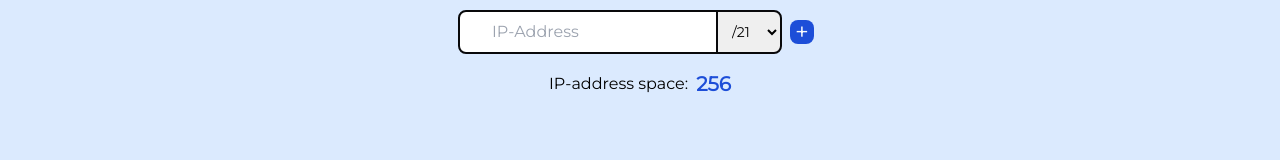
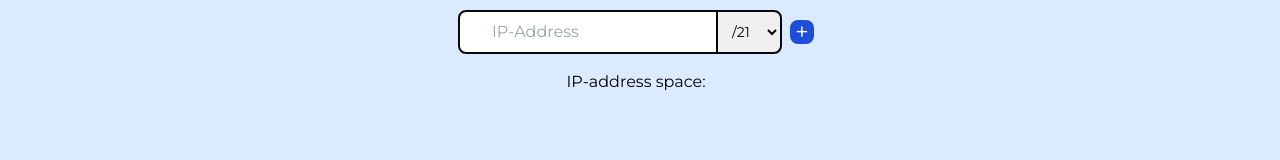
Before and after one commit to AlexanderLaaser/Subneter, a React (Vite) app in the folder frontend/: page / in a window 1280 px wide. Shown: the part 158-318 px from the top of the page. Built offline with nearby package versions, Linux system fonts and the light colour scheme.

Commit message:
added first util

```diff
--- a/frontend/src/body/IpInput.tsx
+++ b/frontend/src/body/IpInput.tsx
@@ -5,6 +5,7 @@ function IpInput() {
   const [ip, setIp] = useState("");
   const [subnet_mask, setSubnetMask] = useState("21");
   const [isValid, setIsValid] = useState(false);
+  const [address_space, setAddressSpace] = useState("");
 
   //function for validating the entered ip
   const validateIP = (ip: string) => {
@@ -15,26 +16,27 @@ function IpInput() {
 
   //function that handles the api calls
   const handleSubmit = async () => {
-    console.log("start");
-    console.log(ip);
-    console.log(isValid);
     if (isValid && ip) {
       try {
         const response = await axios.get(
-          `${process.env.API_SERVER_URL}/api/address_space?ip=${ip}&subnet_mask=${subnet_mask}`
-          //`http://127.0.0.1:5000/api/address_space?ip=${ip}&subnet_mask=${subnet_mask}`
+          `${
+            import.meta.env.VITE_API_SERVER_URL
+          }/api/address_space?ip=${ip}&subnet_mask=${subnet_mask}`
         );
-        console.log(response.data);
+        setAddressSpace(response.data);
       } catch (error) {
         console.error("Fehler beim API-Call", error);
       }
+    } else {
+      setAddressSpace("");
     }
   };
 
   //function that sets the ip and the validState
-  const handleIpInput = (e: React.KeyboardEvent<HTMLInputElement>) => {
+  const handleIpInput = (e: React.ChangeEvent<HTMLInputElement>) => {
     const newIp = (e.target as HTMLInputElement).value;
     setIp(newIp);
+    console.log("Neu Ip" + newIp);
     setIsValid(validateIP(newIp));
     handleSubmit();
   };
@@ -49,7 +51,7 @@ function IpInput() {
               type="text"
               placeholder="IP-Address"
               className="text-sm sm:text-base relative border-t-2 border-l-2 border-b-2 border-r rounded-l-lg placeholder-gray-400 focus:border-orange-600 focus:outline-none py-2 pr-8 pl-8 border-zinc-950"
-              onKeyDown={handleIpInput}
+              onChange={handleIpInput}
             ></input>
             <select
               id="ip_size_input"
@@ -71,7 +73,9 @@ function IpInput() {
           </div>
           <div className="flex pt-4 justify-center items-center">
             <div className="">IP-address space:</div>
-            <div className="pl-2 text-blue-700 font-bold text-xl">256</div>
+            <div className="pl-2 text-blue-700 font-bold text-xl">
+              {address_space}
+            </div>
           </div>
         </div>
       </div>
--- a/frontend/tailwind.config.js
+++ b/frontend/tailwind.config.js
@@ -9,7 +9,4 @@ module.exports = {
     },},
   },
   plugins: [],
-  env: {
-    API_SERVER_URL: process.env.API_SERVER_URL,
-  }
 }
```
Also changed, not shown: 1 other file (tests, documents, lock files or other folders).
